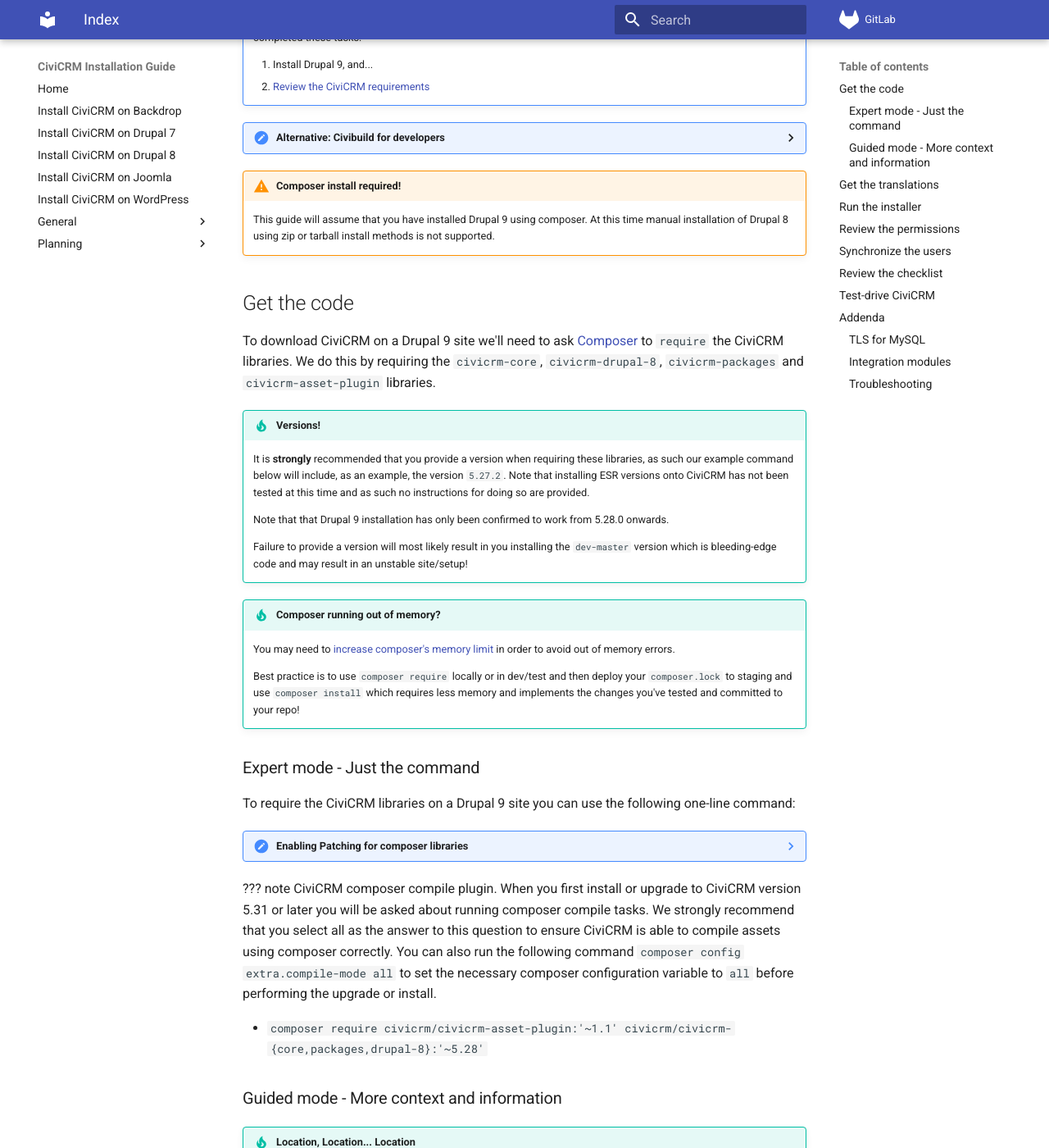
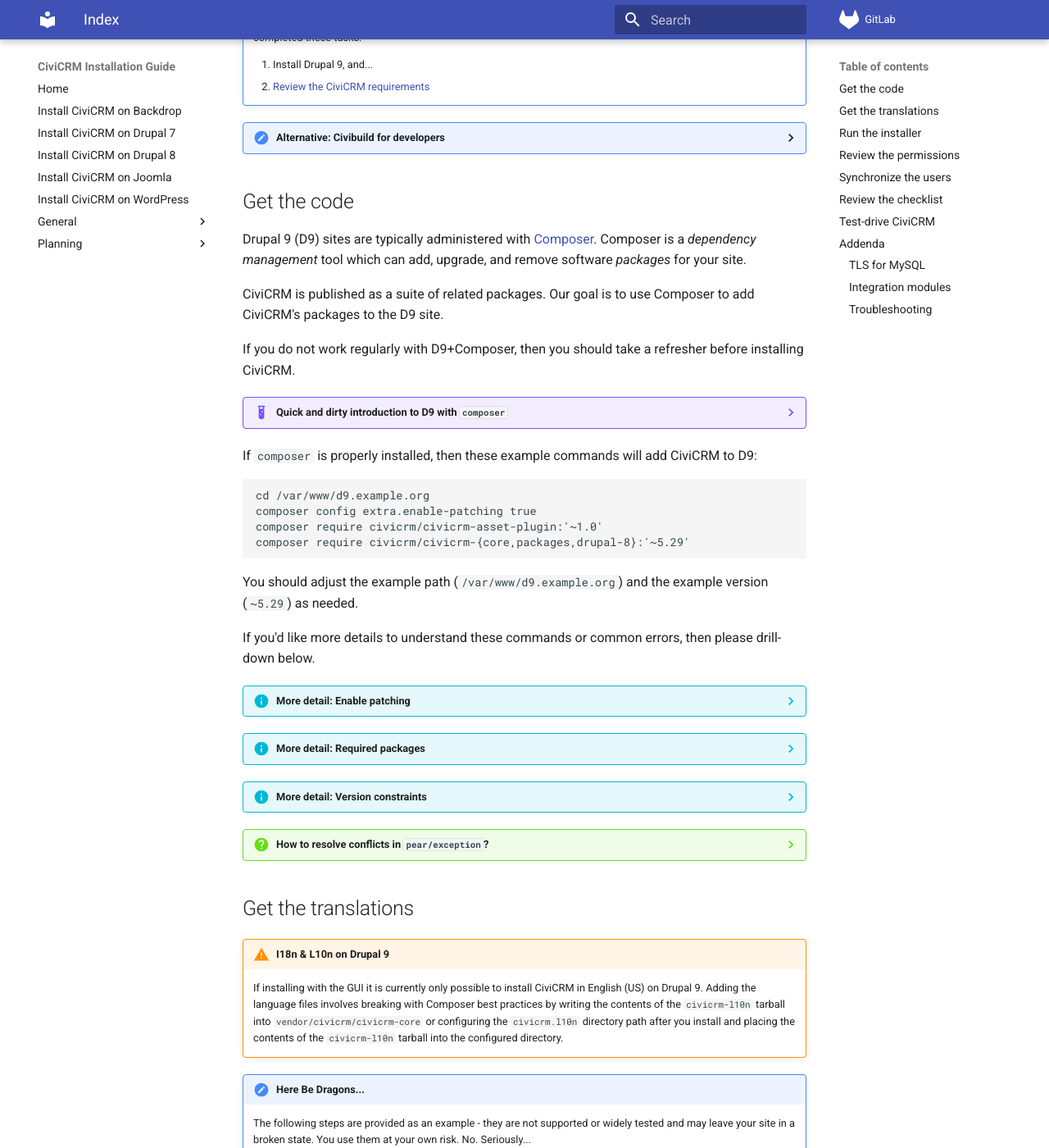
Before and after one commit to agileware/civicrm-installation-guide, an MkDocs documentation site: the page built from docs/drupal9/index.md, in a window 1280 px wide and 1400 px high, scrolled down 339 px. Shown: the whole window at 82% size. Built offline with MkDocs 1.6.1 and Material for MkDocs 9.7.7, drawn with Linux system fonts in a browser that asks for light colours; some of the changed text lies outside the part shown.

Commit message:
Update section "Get the code" (D8/D9). Use collapsible subsections.
* There are a lot of details that can live inside collapsed sections.
* Several of the asides are basic gotchas that would affect any effort to
  run composer on D8. Combine these into one collapsed section,
  "Quick and dirty introduction to D8 with composer"
* The headings "Expert mode"/"Guided mode" are weird to me -- because
  (1) "Expert" identifies the most common/easiest variation of the command,
  and (2) "mode" suggests software-mode, but it's actually a different
  presentational style for the documenter. Instead, just give one
  procedure - and provide drill-down options for explanation.

````diff
--- a/docs/drupal8/index.md
+++ b/docs/drupal8/index.md
@@ -9,58 +9,126 @@
 
     If you plan to develop patches for CiviCRM on Drupal 8, then please read the [Developer Guide](https://docs.civicrm.org/dev/en/latest) for information about [Buildkit](https://docs.civicrm.org/dev/en/latest/tools/buildkit/) and [civibuild](https://docs.civicrm.org/dev/en/latest/tools/civibuild/).
 
-!!! warning "Composer install required!"
-    This guide will assume that you have installed Drupal 8 using composer. At this time manual installation of Drupal 8 using zip or tarball install methods is not supported.
-
 <a name="downloading"></a><!-- old anchor -->
 ## Get the code {:#download}
 
-To download CiviCRM on a Drupal 8 site we'll need to ask [Composer](https://www.getcomposer.org) to `require` the CiviCRM libraries. We do this by requiring the `civicrm-core`, `civicrm-drupal-8`, `civicrm-packages` and `civicrm-asset-plugin` libraries.
+Drupal 8 (D8) sites are typically administered with [Composer](https://www.getcomposer.org). Composer is a *dependency management* tool which can add, upgrade, and remove software *packages* for your site.
 
-<!-- markdownlint-disable MD046 -->
-!!! tip "Versions!"
-    It is **strongly** recommended that you provide a version when requiring these libraries, as such our example command below will include, as an example, the version `5.27.2`. Note that installing ESR versions onto CiviCRM has not been tested at this time and as such no instructions for doing so are provided.
+CiviCRM is published as a suite of related packages. Our goal is to use Composer to add CiviCRM's packages to the D8 site.
 
-    Failure to provide a version will most likely result in you installing the `dev-master` version which is bleeding-edge code and may result in an unstable site/setup!
+If you do not work regularly with D8+Composer, then you should take a refresher before installing CiviCRM.
 
-!!! tip "Composer running out of memory?"
-    You may need to [increase composer's memory limit](https://getcomposer.org/doc/articles/troubleshooting.md#memory-limit-errors) in order to avoid out of memory errors.
+??? example "Quick and dirty introduction to D8 with `composer`"
 
-    Best practice is to use `composer require` locally or in dev/test and then deploy your `composer.lock` to staging and use `composer install` which requires less memory and implements the changes you've tested and committed to your repo!
-<!-- markdownlint-enable MD046 -->
+    Composer requires shell access to the D8 site. It defines a command `composer`.
 
-### Expert mode - Just the command
+    Many D8 sites are initialized via `composer`, which means that `composer` is already available.  This
+    can be confirmed in the shell by running `composer --version`:
 
-To require the CiviCRM libraries on a Drupal 8 site you can use the following one-line command:
+    ```
+    $ composer --version
+    Composer version 1.10.13 2020-09-09 11:46:34
+    ```
 
-??? note CiviCRM composer compile plugin.
-    When you first install or upgrade to CiviCRM version 5.31 or later you will be asked about running composer compile tasks. We strongly recommend that you select all as the answer to this question to ensure CiviCRM is able to compile assets using composer correctly. You can also run the following command `composer config extra.compile-mode all` to set the necessary composer configuration variable to `all` before performing the upgrade or install.
+    It is possible that your system does not have `composer` -- for example, if you used a tar-based installation of D8,
+    then you may never have needed `composer` before.
 
-??? note "Enabling Patching for composer libraries"
-    You should make sure that before running this line that you either modify the composer.json file to include the parameter `"enable-patching": true` in the extra section or run `composer config 'extra.enable-patching' true` as per the [composer-patches documentation](https://github.com/cweagans/composer-patches#allowing-patches-to-be-applied-from-dependencies). This isn't necessary immediately but from CiviCRM 5.30 it will be required for CiviCRM to function correctly.
+    If `composer` is missing, then you must [download and install it](https://getcomposer.org/download/) first.
+    Additionally, you probably need to [set composer's memory limit](https://getcomposer.org/doc/articles/troubleshooting.md#memory-limit-errors)
+    high enough for D8.
 
-* `composer require civicrm/civicrm-asset-plugin:'~1.1' civicrm/civicrm-{core,packages,drupal-8}:'~5.29'`
+    Once you have `composer`, you need to navigate to the composer-root. You can recognize it by the following:
 
-### Guided mode - More context and information
+    * It has the files `composer.json` and `composer.lock`.
+    * It has a subfolder `vendor/`.
+    * It usually has a subfolder `web/` (the web-root); alternatively, it may *be* the web-root.
 
-!!! tip "Location, Location... Location"
-    You should always run `composer` commands from the top-level folder above the web and vendor folders, where in the same place as your `composer.json` file.
+    A typical file-hierarchy might look like:
 
-??? note "Enabling Patching for composer libraries"
-    You should start by ensuring that patching is enabled for dependencies by altering composer.json and adding `"enable-patching": true` in the extra section or run `composer config 'extra.enable-patching' true` as per the [composer-patches documentation](https://github.com/cweagans/composer-patches#allowing-patches-to-be-applied-from-dependencies). This isn't necessary immediately but from CiviCRM 5.30 it will be required for CiviCRM to function correctly.
+    ```
+    /var/www/d8.example.org/                Composer-root
+    /var/www/d8.example.org/composer.json   Composer-configuration
+    /var/www/d8.example.org/composer.lock   Composer-configuration
+    /var/www/d8.example.org/web/            Web-root (usually)
+    /var/www/d8.example.org/vendor/         Downloaded packages
+    ```
 
-??? note CiviCRM composer compile plugin.
-    When you first install or upgrade to CiviCRM version 5.31 or later you will be asked about running composer compile tasks. We strongly recommend that you select all as the answer to this question to ensure CiviCRM is able to compile assets using composer correctly. You can also run the following command `composer config extra.compile-mode all` to set the necessary composer configuration variable to `all` before performing the upgrade or install.
+    To work with `composer` and D8, you must open a shell navigate to the composer-root, e.g.
 
-You can also install CiviCRM by running these commands separately, this is what that looks like, along with a brief explanation of what each step is doing:
+    ```
+    cd /var/www/d8.example.org
+    ```
 
-1. Require the CiviCRM composer asset plugin which helps build a predictable structure for your CiviCRM codebase: `composer require civicrm/civicrm-asset-plugin:'~1.1'`
-1. Require the CiviCRM core code: `composer require civicrm/civicrm-core:'~5.29'`
-1. Require the CiviCRM third-party packages library: `composer require civicrm/civicrm-packages:'~5.29'`
-1. Require the CiviCRM Drupal 8 integration code: `composer require civicrm/civicrm-drupal-8:'~5.29'`
+If `composer` is properly installed, then these example commands will add CiviCRM to D8:
 
-!!! note "pear/exception conflict"
-    If you get an error message from composer when trying to install CiviCRM that there is a conflict in requirements for the package pear/exception. Then run the following command: `composer require pear/pear_exception:'1.0.1 as 1.0.0'` before trying to run the command in step 3 above.
+```
+cd /var/www/d8.example.org
+composer config extra.enable-patching true
+composer require civicrm/civicrm-asset-plugin:'~1.0'
+composer require civicrm/civicrm-{core,packages,drupal-8}:'~5.29'
+```
+
+You should adjust the example path (`/var/www/d8.example.org`) and the example version (`~5.29`) as needed.
+
+If you'd like more details to understand these commands or common errors, then please drill-down below.
+
+??? info "More detail: Enable patching"
+
+    A handful of packages used by CiviCRM require extra patch-files.
+
+    This is possible with the popular [cweagans/composer-patches](https://github.com/cweagans/composer-patches)
+    plugin. However, you must [opt-in to enable it](https://github.com/cweagans/composer-patches#allowing-patches-to-be-applied-from-dependencies).
+
+??? info "More detail: Required packages"
+
+    | Package | Description |
+    | -- | -- |
+    | `civicrm/civicrm-asset-plugin` | A tool which automatically copies JS+CSS assets from CiviCRM to D8's `web/` folder |
+    | `civicrm/civicrm-core` | The primary CiviCRM codebase |
+    | `civicrm/civicrm-drupal-8` | The integration module for CiviCRM and D8 |
+    | `civicrm/civicrm-packages` | A collection of third-party/legacy packages used by CiviCRM |
+
+??? info "More detail: Version constraints"
+
+    The primary CiviCRM packages (`civicrm-core`, `civicrm-drupal-8`, `civicrm-packages`) have *synchronized*
+    versions. If one package is installed with v5.30.1, then the others should also be v5.30.1.
+
+    The following expression references the three packages and applies the same version-constraint to each:
+
+    ```
+    civicrm/civicrm-{core,packages,drupal-8}:'~5.29'
+    ```
+
+    The expression `~5.29` is a version-constraint.  It means that composer will install *approximately* v`5.29`.  It may
+    install a newer patch-release (e.g.  `5.29.1`) or a newer minor-release (e.g.  `5.31.0`).  However, it will avoid
+    major-releases (e.g. `6.0.0`).
+
+    Many `composer` tutorials rely on `composer` to automatically choose package-versions.
+    This is not recommended for CiviCRM/D8. Instead, package versioning should be explicit to ensure that:
+
+    1. CiviCRM versions remain synchronized.
+    2. CiviCRM stable releases are preferred over developmental releases.
+
+       <!-- honestly, that second thing is weird to me.  if people get dev releases unintentionally, then they've
+        probably misconfigured/misunderstood their `composer.json`.  but given how consultancies blend upstream/public
+        pkgs and inhouse/private pkgs, and given how inhouse pkgs tend to have lax versioning, i can see how there'd
+        be pressure on D8 site-builders to make the configuration promiscuous -->
+
+??? question "How to resolve conflicts in `pear/exception`?"
+
+    In some D8 configurations, you may see an error message about the package `pear/exception`. This is
+    because some packages use `pear/exception` -- but they have been overly specific about the required
+    version. (To wit: they require version `1.0.0` when version `1.0.1` will also work.)
+
+    To resolve this error, you can install v1.0.1 and *pretend* that it is v1.0.0:
+
+    ```
+    composer require pear/pear_exception:'1.0.1 as 1.0.0'
+    ```
+
+    After fixing this, you may continue the regular installation commands.
+
+<!--
 
 Optionally you can also require the [`cv`](https://github.com/civicrm/cv) command-line helper/interface for CiviCRM with:
 
@@ -68,6 +136,8 @@ Optionally you can also require the [`cv`](https://github.com/civicrm/cv) comman
     **Composer installs of cv are currently broken** for now use the [manual install steps](https://github.com/civicrm/cv#download).
 
 * `composer require civicrm/cv` - This will place the cv binary in `./vendor/bin/cv` relative to your `composer.json` file.
+
+-->
 
 ## Get the translations {:#i18n}
 
--- a/docs/drupal9/index.md
+++ b/docs/drupal9/index.md
@@ -15,57 +15,130 @@
 
     If you plan to develop patches for CiviCRM on Drupal 9, then please read the [Developer Guide](https://docs.civicrm.org/dev/en/latest) for information about [Buildkit](https://docs.civicrm.org/dev/en/latest/tools/buildkit/) and [civibuild](https://docs.civicrm.org/dev/en/latest/tools/civibuild/).
 
-!!! warning "Composer install required!"
-    This guide will assume that you have installed Drupal 9 using composer. At this time manual installation of Drupal 8 using zip or tarball install methods is not supported.
-
 <a name="downloading"></a><!-- old anchor -->
 ## Get the code {:#download}
 
-To download CiviCRM on a Drupal 9 site we'll need to ask [Composer](https://www.getcomposer.org) to `require` the CiviCRM libraries. We do this by requiring the `civicrm-core`, `civicrm-drupal-8`, `civicrm-packages` and `civicrm-asset-plugin` libraries.
+Drupal 9 (D9) sites are typically administered with [Composer](https://www.getcomposer.org). Composer is a *dependency management* tool which can add, upgrade, and remove software *packages* for your site.
 
-<!-- markdownlint-disable MD046 -->
-!!! tip "Versions!"
-    It is **strongly** recommended that you provide a version when requiring these libraries, as such our example command below will include, as an example, the version `5.27.2`. Note that installing ESR versions onto CiviCRM has not been tested at this time and as such no instructions for doing so are provided.
+CiviCRM is published as a suite of related packages. Our goal is to use Composer to add CiviCRM's packages to the D9 site.
 
-    Note that that Drupal 9 installation has only been confirmed to work from 5.28.0 onwards.
+If you do not work regularly with D9+Composer, then you should take a refresher before installing CiviCRM.
 
-    Failure to provide a version will most likely result in you installing the `dev-master` version which is bleeding-edge code and may result in an unstable site/setup!
+??? example "Quick and dirty introduction to D9 with `composer`"
 
-!!! tip "Composer running out of memory?"
-    You may need to [increase composer's memory limit](https://getcomposer.org/doc/articles/troubleshooting.md#memory-limit-errors) in order to avoid out of memory errors.
+    Composer requires shell access to the D9 site. It defines a command `composer`.
 
-    Best practice is to use `composer require` locally or in dev/test and then deploy your `composer.lock` to staging and use `composer install` which requires less memory and implements the changes you've tested and committed to your repo!
-<!-- markdownlint-enable MD046 -->
+    Many D9 sites are initialized via `composer`, which means that `composer` is already available.  This
+    can be confirmed in the shell by running `composer --version`:
 
-### Expert mode - Just the command
+    ```
+    $ composer --version
+    Composer version 1.10.13 2020-09-09 11:46:34
+    ```
 
-To require the CiviCRM libraries on a Drupal 9 site you can use the following one-line command:
+    It is possible that your system does not have `composer` -- for example, if you used a tar-based installation of D9,
+    then you may never have needed `composer` before.
 
-??? note "Enabling Patching for composer libraries"
-    You should make sure that before running this line that you either modify the composer.json file to include the parameter `"enable-patching": true` in the extra section or run `composer config 'extra.enable-patching' true` as per the [composer-patches documentation](https://github.com/cweagans/composer-patches#allowing-patches-to-be-applied-from-dependencies). This isn't necessary immediately but from CiviCRM 5.30 it will be required for CiviCRM to function correctly.
+    If `composer` is missing, then you must [download and install it](https://getcomposer.org/download/) first.
+    Additionally, you probably need to [set composer's memory limit](https://getcomposer.org/doc/articles/troubleshooting.md#memory-limit-errors)
+    high enough for D9.
 
-??? note CiviCRM composer compile plugin.
-    When you first install or upgrade to CiviCRM version 5.31 or later you will be asked about running composer compile tasks. We strongly recommend that you select all as the answer to this question to ensure CiviCRM is able to compile assets using composer correctly. You can also run the following command `composer config extra.compile-mode all` to set the necessary composer configuration variable to `all` before performing the upgrade or install.
+    Once you have `composer`, you need to navigate to the composer-root. You can recognize it by the following:
 
-* `composer require civicrm/civicrm-asset-plugin:'~1.1' civicrm/civicrm-{core,packages,drupal-8}:'~5.28'`
+    * It has the files `composer.json` and `composer.lock`.
+    * It has a subfolder `vendor/`.
+    * It usually has a subfolder `web/` (the web-root); alternatively, it may *be* the web-root.
 
-### Guided mode - More context and information
+    <!-- For D9, do we still need the caveats about web-root? Are we sure everyone on D9 has web/? -->
 
-!!! tip "Location, Location... Location"
-    You should always run `composer` commands from the top-level folder above the web and vendor folders, where in the same place as your `composer.json` file.
+    A typical file-hierarchy might look like:
 
-??? note "Enabling Patching for composer libraries"
-    You should start by ensuring that patching is enabled for dependencies by altering composer.json and adding `"enable-patching": true` in the extra section or run `composer config 'extra.enable-patching' true` as per the [composer-patches documentation](https://github.com/cweagans/composer-patches#allowing-patches-to-be-applied-from-dependencies). This isn't necessary immediately but from CiviCRM 5.30 it will be required for CiviCRM to function correctly.
+    ```
+    /var/www/d9.example.org/                Composer-root
+    /var/www/d9.example.org/composer.json   Composer-configuration
+    /var/www/d9.example.org/composer.lock   Composer-configuration
+    /var/www/d9.example.org/web/            Web-root (usually)
+    /var/www/d9.example.org/vendor/         Downloaded packages
+    ```
 
-You can also install CiviCRM by running these commands separately, this is what that looks like, along with a brief explanation of what each step is doing:
+    To work with `composer` and D9, you must open a shell navigate to the composer-root, e.g.
 
-??? note CiviCRM composer compile plugin.
-    When you first install or upgrade to CiviCRM version 5.31 or later you will be asked about running composer compile tasks. We strongly recommend that you select all as the answer to this question to ensure CiviCRM is able to compile assets using composer correctly. You can also run the following command `composer config extra.compile-mode all` to set the necessary composer configuration variable to `all` before performing the upgrade or install.
+    ```
+    cd /var/www/d9.example.org
+    ```
 
-1. Require the CiviCRM composer asset plugin which helps build a predictable structure for your CiviCRM codebase: `composer require civicrm/civicrm-asset-plugin:'~1.1'`
-1. Require the CiviCRM core code: `composer require civicrm/civicrm-core:'~5.28'`
-1. Require the CiviCRM third-party packages library: `composer require civicrm/civicrm-packages:'~5.28'`
-1. Require the CiviCRM Drupal 9 integration code: `composer require civicrm/civicrm-drupal8:'~5.28'`
+If `composer` is properly installed, then these example commands will add CiviCRM to D9:
+
+```
+cd /var/www/d9.example.org
+composer config extra.enable-patching true
+composer require civicrm/civicrm-asset-plugin:'~1.0'
+composer require civicrm/civicrm-{core,packages,drupal-8}:'~5.29'
+```
+
+You should adjust the example path (`/var/www/d9.example.org`) and the example version (`~5.29`) as needed.
+
+If you'd like more details to understand these commands or common errors, then please drill-down below.
+
+??? info "More detail: Enable patching"
+
+    A handful of packages used by CiviCRM require extra patch-files.
+
+    This is possible with the popular [cweagans/composer-patches](https://github.com/cweagans/composer-patches)
+    plugin. However, you must [opt-in to enable it](https://github.com/cweagans/composer-patches#allowing-patches-to-be-applied-from-dependencies).
+
+??? info "More detail: Required packages"
+
+    | Package | Description |
+    | -- | -- |
+    | `civicrm/civicrm-asset-plugin` | A tool which automatically copies JS+CSS assets from CiviCRM to D9's `web/` folder |
+    | `civicrm/civicrm-core` | The primary CiviCRM codebase |
+    | `civicrm/civicrm-drupal-8` | The integration module for CiviCRM and D8/D9 |
+    | `civicrm/civicrm-packages` | A collection of third-party/legacy packages used by CiviCRM |
+
+??? info "More detail: Version constraints"
+
+    The primary CiviCRM packages (`civicrm-core`, `civicrm-drupal-8`, `civicrm-packages`) have *synchronized*
+    versions. If one package is installed with v5.30.1, then the others should also be v5.30.1.
+
+    The following expression references the three packages and applies the same version-constraint to each:
+
+    ```
+    civicrm/civicrm-{core,packages,drupal-8}:'~5.29'
+    ```
+
+    The expression `~5.29` is a version-constraint.  It means that composer will install *approximately* v`5.29`.  It may
+    install a newer patch-release (e.g.  `5.29.1`) or a newer minor-release (e.g.  `5.31.0`).  However, it will avoid
+    major-releases (e.g. `6.0.0`).
+
+    Many `composer` tutorials rely on `composer` to automatically choose package-versions.
+    This is not recommended for CiviCRM/D9. Instead, package versioning should be explicit to ensure that:
+
+    1. CiviCRM versions remain synchronized.
+    2. CiviCRM stable releases are preferred over developmental releases.
+
+       <!-- honestly, that second thing is weird to me.  if people get dev releases unintentionally, then they've
+        probably misconfigured/misunderstood their `composer.json`.  but given how consultancies blend upstream/public
+        pkgs and inhouse/private pkgs, and given how inhouse pkgs tend to have lax versioning, i can see how there'd
+        be pressure on D9 site-builders to make the configuration promiscuous -->
+
+??? question "How to resolve conflicts in `pear/exception`?"
+
+    <!-- Is this still needed in D9? I feel like they fixed in later D8.x templates. -->
+
+    In some configurations, you may see an error message about the package `pear/exception`. This is
+    because some packages use `pear/exception` -- but they have been overly specific about the required
+    version. (To wit: they require version `1.0.0` when version `1.0.1` will also work.)
+
+    To resolve this error, you can install v1.0.1 and *pretend* that it is v1.0.0:
+
+    ```
+    composer require pear/pear_exception:'1.0.1 as 1.0.0'
+    ```
+
+    After fixing this, you may continue the regular installation commands.
+
+<!--
 
 Optionally you can also require the [`cv`](https://github.com/civicrm/cv) command-line helper/interface for CiviCRM with:
 
@@ -73,6 +146,8 @@ Optionally you can also require the [`cv`](https://github.com/civicrm/cv) comman
     **Composer installs of cv are currently broken** for now use the [manual install steps](https://github.com/civicrm/cv#download).
 
 * `composer require civicrm/cv` - This will place the cv binary in `./vendor/bin/cv` relative to your `composer.json` file.
+
+-->
 
 ## Get the translations {:#i18n}
 
````
